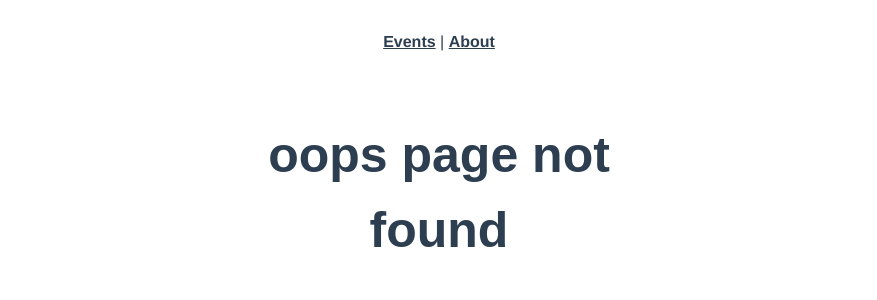
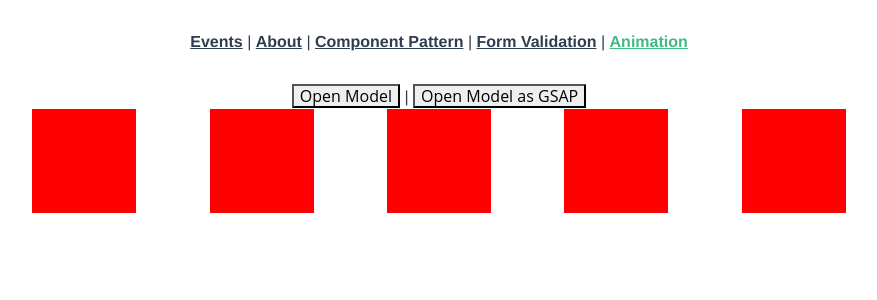
Before and after one commit to farsidd/vue-real-world, a Vue app: page /animation in a window 1280 px wide. Before the commit this address had no page. Shown: the top 300 px of the page, without its empty margins (221-1098 px from the left). Built offline with nearby package versions, Linux system fonts and the light colour scheme.

Commit message:
v4
animation part 1

```diff
--- a/package.json
+++ b/package.json
@@ -12,6 +12,7 @@
     "@vuelidate/validators": "^2.0.0-alpha.31",
     "axios": "^0.27.2",
     "core-js": "^3.6.5",
+    "gsap": "^3.10.4",
     "vee-validate": "^4.5.8",
     "vue": "^3.0.0-0",
     "vue-router": "^4.0.0-0",
--- a/src/App.vue
+++ b/src/App.vue
@@ -1,16 +1,24 @@
 <template>
   <div id="app">
-    <h2 v-if="notification.message">{{notification.message}}</h2>
+    <h2 v-if="notification.message">{{ notification.message }}</h2>
     <div id="nav">
       <router-link :to="{ name: 'EventList' }">Events</router-link> |
-      <router-link :to="{ name: 'About' }">About</router-link>
+      <router-link :to="{ name: 'About' }">About</router-link> |
+      <router-link :to="{ name: 'ComponentPattern' }">Component Pattern</router-link> |
+      <router-link :to="{ name: 'FormValidation' }">Form Validation</router-link> |
+      <router-link :to="{ name: 'Animation' }">Animation</router-link>
+
     </div>
-    <router-view />
+<router-view v-slot="{ Component, route }">
+  <transition name="fade" mode="out-in">
+    <component :is="Component" :key="route.path" />
+  </transition>
+</router-view>
   </div>
 </template>
 <script>
 export default {
-  inject: ['notification']
+  inject: ['notification'],
 }
 </script>
 <style>
@@ -20,6 +28,7 @@ export default {
   -moz-osx-font-smoothing: grayscale;
   text-align: center;
   color: #2c3e50;
+  width: 1000px;
 }
 
 #nav {
@@ -38,4 +47,13 @@ export default {
 h4 {
   font-size: 20px;
 }
+.fade-enter-active,
+.fade-leave-active {
+  transition: opacity 0.5s ease;
+}
+
+.fade-enter-from,
+.fade-leave-to {
+  opacity: 0;
+}
 </style>
--- a/src/router/index.js
+++ b/src/router/index.js
@@ -6,6 +6,7 @@ import NotFound from '@/views/NotFound.vue'
 import NetworkError from '@/views/NetworkError.vue'
 import FormValidation from '@/views/FormValidation.vue'
 import ComponentPattern from '@/views/ComponentPattern.vue'
+import Animation from '@/views/Animation.vue'
 //Forms
 import Form from '@/views/Form.vue'
 
@@ -43,6 +44,11 @@ const routes = [
     component: ComponentPattern
   },
   {
+    path: '/animation',
+    name: 'Animation',
+    component: Animation
+  },
+  {
     path: '/:catchAll(.*)',
     name: 'NotFound',
     component: NotFound
--- /dev/null
+++ b/src/views/Animation.vue
@@ -0,0 +1,99 @@
+<template>
+  <div>
+    <button @click="toggle()">Open Model</button> |
+    <button @click="toggle_2()">Open Model as GSAP</button>
+
+  <!-- here we are passing fade which is defined in the app.vue so we can use it globally -->
+  <!-- method 1 using transition element with the help of css -->
+  <transition name="fade">
+    <div v-if="isOpen">
+      <div style="background-color: yellow">
+        <h1>i am a model</h1>
+      </div>
+    </div>
+  </transition>
+  <!-- method 2 using javascript hooks | we are using library named GSAP here -->
+    <transition @before-enter="beforeEnter" @enter="Enter" appear :css="false">
+    <div v-if="isOpen_2">
+      <br /><br /><br />
+      <div style="background-color: yellow">
+        <h1>i am a model</h1>
+      </div>
+    </div>
+  </transition>
+
+<!-- here you can see that you can do transition with gsap library without transition element or without
+javascript life-cycle hook for tranisition like @beforeEnter,@enter...
+You can see the implementation of this stratergy in mounted() hook of vue.
+Ususally this kind of transition implement of api call -->
+<div id="container">
+    <div v-for="card in cards" :key="card.id" class="card"></div>
+</div>
+  </div>
+</template>
+
+<script>
+import gsap from 'gsap'
+export default {
+  data() {
+    return {
+      isOpen: false,
+      isOpen_2: false,
+      cards: [
+        {id: 1},
+        {id: 2},
+        {id: 3},
+        {id: 4},
+        {id: 5},
+      ]
+    }
+  },
+  methods: {
+    toggle() {
+      this.isOpen = !this.isOpen
+    },
+    toggle_2() {
+      this.isOpen_2 = !this.isOpen_2
+    },
+    beforeEnter(el)
+    {
+        el.style.opacity = 0
+        el.style.transform = 'scale(0,0)'
+    },
+    Enter(el,done) {
+        gsap.to(el, {
+            duration: 1,
+            opacity: 1,
+            scale: 1,
+            ease: 'bounce.out',
+            onComplete: done
+        })
+    }
+  },
+  mounted() {
+    gsap.from('.card', {
+        opacity: 0,
+        duration:0.5,
+        scale: 0,
+        y: 200,
+        ease: 'power1',
+        stagger: 0.1
+    })
+  }
+}
+</script>
+
+<style scoped>
+#container {
+    display: flex;
+    flex-direction: row;
+    flex-wrap: wrap;
+    justify-content: space-evenly;
+}
+.card {
+   height: 6.5em;
+   width: 6.5em;
+    background-color: red;
+
+}
+</style>
--- a/src/views/Form.vue
+++ b/src/views/Form.vue
@@ -130,7 +130,7 @@ body {
 }
 #app {
   box-sizing: border-box;
-  width: 500px;
+  /* width: 500px; */
   padding: 0 20px 20px;
   margin: 0 auto;
 }
```
Also changed, not shown: 2 other files (tests, documents, lock files or other folders).
